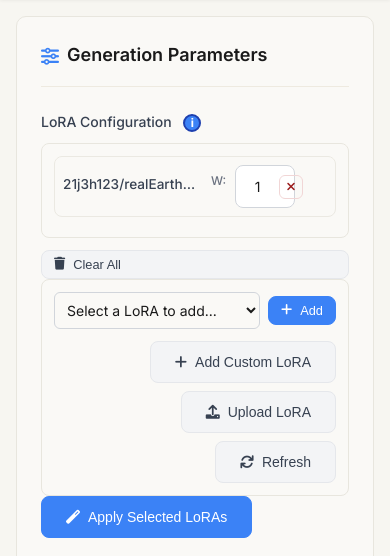
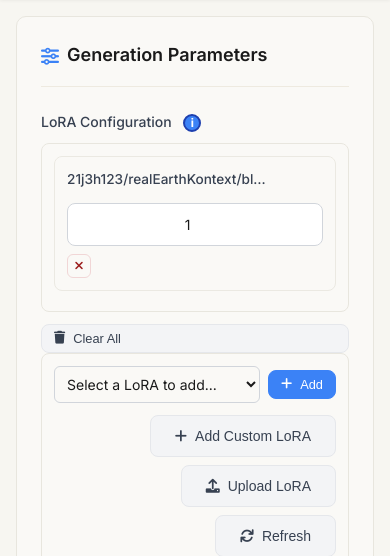
Before and after one commit to tyrionhuu/flux_api, a FastAPI app: page /ui in a window 390 px wide. Shown: the part 71-627 px from the top of the page. Run offline with FastAPI, Linux system fonts and the light colour scheme.

Commit message:
Refactor LoRA item styling and weight control layout
- Updated CSS for LoRA items to improve grid layout and spacing, enhancing visual aesthetics.
- Adjusted weight control input structure for better alignment and user interaction.
- Simplified responsive design for improved usability on smaller screens.

```diff
--- a/frontend/static/css/style.css
+++ b/frontend/static/css/style.css
@@ -821,10 +821,10 @@ textarea {
 /* LoRA entry styling - minimal aesthetic */
 .lora-item {
     display: grid;
-    grid-template-columns: auto 1fr auto 1fr auto auto;
-    gap: 0.5rem;
-    align-items: center;
-    padding: 0.5rem;
+    grid-template-columns: 1fr auto auto;
+    gap: 0.75rem;
+    align-items: center;
+    padding: 0.75rem;
     background: #faf9f6;
     border: 1px solid #ebe9e2;
     border-radius: 8px;
@@ -926,28 +926,7 @@ textarea {
     justify-content: flex-end;
 }
 
-/* Weight controls */
-.weight-control {
-    display: flex;
-    align-items: center;
-    gap: 0.5rem;
-    flex-shrink: 0;
-}
-
-/* Responsive improvements for the new layout */
-@media (max-width: 768px) {
-    .lora-controls {
-        flex-direction: column;
-        align-items: stretch;
-        gap: 0.75rem;
-    }
-
-    .weight-control {
-        justify-content: space-between;
-    }
-}
-
-/* Compact weight control */
+/* Weight control */
 .weight-control {
     display: flex;
     align-items: center;
@@ -956,12 +935,16 @@ textarea {
     flex-shrink: 0;
 }
 
-.weight-control label {
-    font-size: 0.75rem;
-    color: #6b7280;
-    font-weight: 500;
-    min-width: 20px; /* Fixed width for "W:" label */
-    white-space: nowrap;
+/* Responsive improvements */
+@media (max-width: 768px) {
+    .lora-item {
+        grid-template-columns: 1fr;
+        gap: 0.5rem;
+    }
+
+    .weight-control {
+        justify-content: center;
+    }
 }
 
 .weight-input {
--- a/frontend/static/js/app.js
+++ b/frontend/static/js/app.js
@@ -367,10 +367,9 @@ class FluxAPI {
                         ${lora.timestamp ? `<span class="lora-date">${this.formatDate(lora.timestamp)}</span>` : ''}
                     </div>
                 </div>
-                <div class="weight-control">
-                    <label>W:</label>
+                                <div class="weight-control">
                     <input type="number" class="weight-input" value="${lora.weight}" min="0" max="2" step="0.1" data-index="${index}">
-                                </div>
+                </div>
                 <button class="btn btn-sm btn-danger remove-from-applied" data-index="${index}">
                     <i class="fas fa-times"></i>
                 </button>
```
